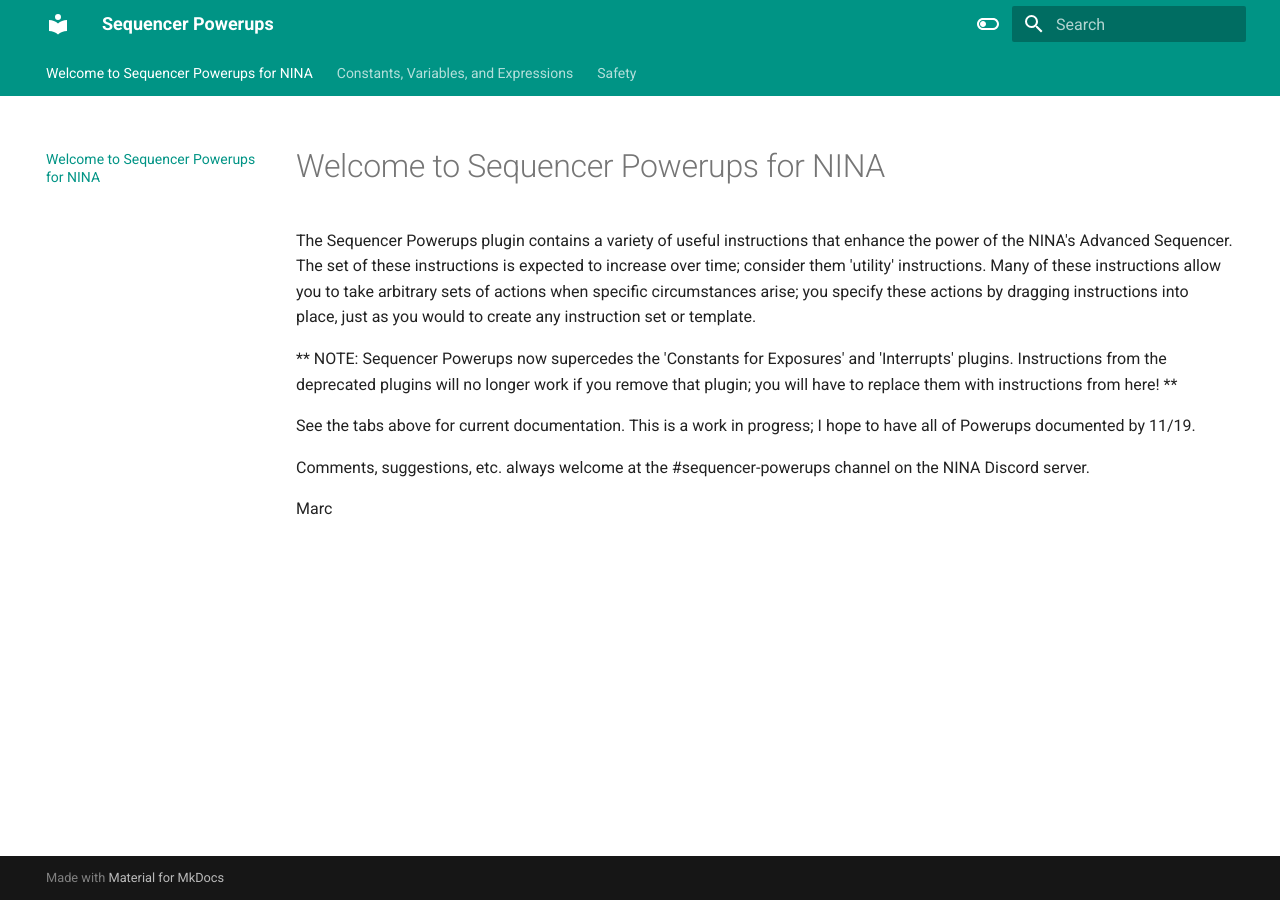
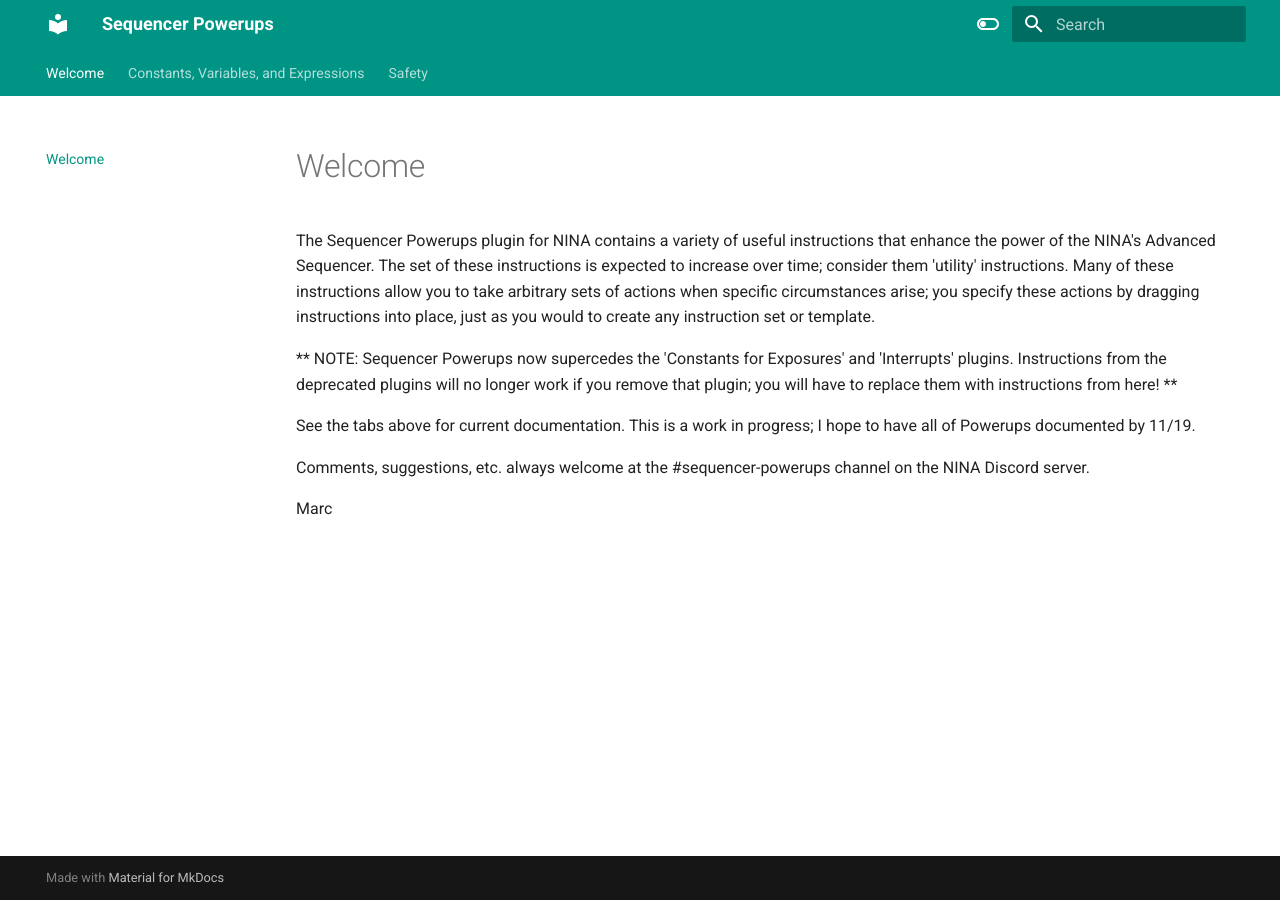
Before and after one commit to marcblank/marcblank.github.io, an MkDocs documentation site: the page built from docs/index.md, in a window 1280 px wide. Built offline with MkDocs 1.6.1 and Material for MkDocs 9.7.7, drawn with Linux system fonts in a browser that asks for light colours.

Commit message:
New stuff

```diff
--- a/docs/index.md
+++ b/docs/index.md
@@ -1,6 +1,6 @@
-# Welcome to Sequencer Powerups for NINA
+# Welcome
 
-The Sequencer Powerups plugin contains a variety of useful instructions that enhance the power of the NINA's Advanced Sequencer.  The set of these instructions is expected to increase over time; consider them 'utility' instructions.  Many of these instructions allow you to take arbitrary sets of actions when specific circumstances arise; you specify these actions by dragging instructions into place, just as you would to create any instruction set or template.
+The Sequencer Powerups plugin for NINA contains a variety of useful instructions that enhance the power of the NINA's Advanced Sequencer.  The set of these instructions is expected to increase over time; consider them 'utility' instructions.  Many of these instructions allow you to take arbitrary sets of actions when specific circumstances arise; you specify these actions by dragging instructions into place, just as you would to create any instruction set or template.
 
 ** NOTE: Sequencer Powerups now supercedes the 'Constants for Exposures' and 'Interrupts' plugins.  Instructions from the deprecated plugins will no longer work if you remove that plugin; you will have to replace them with instructions from here! **
 
```
Also changed, not shown: docs/CVE.md (+28 -2 lines), docs/InfoDropdown.png.
